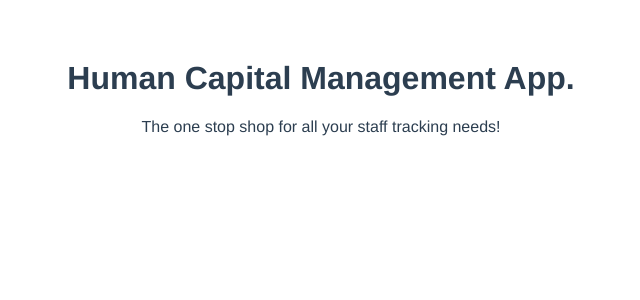
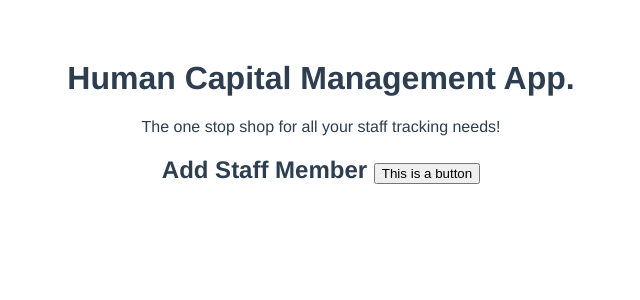
Before and after one commit to JosephO1992/vue-hcm, a Vue app: page / in a window 1280 px wide. Shown: the top 300 px of the page, without its empty margins (319-959 px from the left). Built offline with nearby package versions, Linux system fonts and the light colour scheme.

Commit message:
Added a few UI components, playing around

```diff
--- a/src/App.vue
+++ b/src/App.vue
@@ -1,16 +1,20 @@
 <template>
   <Header/>
+  <Resource/>
 
 </template>
 
 <script>
 
 import Header from './components/Header.vue'
+import Resource from './components/Resource.vue'
 
 export default {
   name: 'App',
   components: {
-    Header
+    Header,
+    Resource,
+
   }
 }
 </script>
--- /dev/null
+++ b/src/components/Resource.vue
@@ -0,0 +1,16 @@
+<template>
+    <h2>
+        Add Staff Member
+        <base-button/>
+    </h2>
+</template>
+
+<script>
+
+import BaseButton from './UI/BaseButton.vue'
+
+export default {
+  components: { BaseButton },
+    name: "Resource"
+}
+</script>
--- /dev/null
+++ b/src/components/UI/BaseButton.vue
@@ -0,0 +1,9 @@
+<template>
+    <button>This is a button</button>
+</template>
+
+<script>
+export default {
+    name: 'baseButton'
+}
+</script>
```
